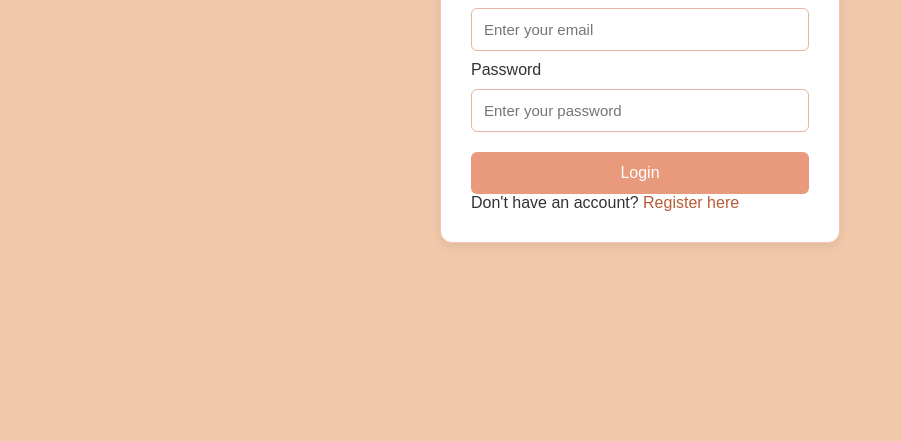
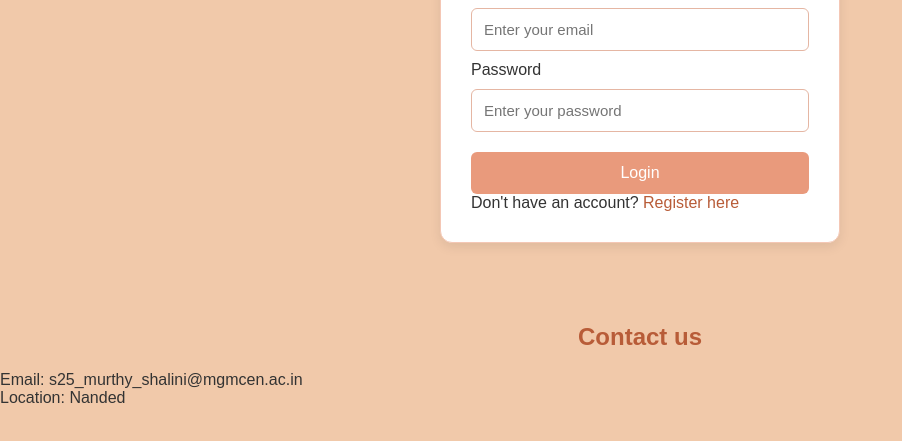
Before and after one commit to shalinimurthy3/HabitTracker, a plain HTML site: page index.html in a window 1280 px wide. Shown: the part 197-638 px from the top of the page, without its empty margins (0-902 px from the left). Drawn offline with Linux system fonts and the light colour scheme.

Commit message:
Added contact section

```diff
--- a/index.html
+++ b/index.html
@@ -31,6 +31,8 @@
         </p>
 
     </div>
-
+    <h2>Contact us </h2>
+    <p> Email: s25_murthy_shalini@mgmcen.ac.in</p>
+    <p>Location: Nanded</p>
 </body>
 </html>
```
